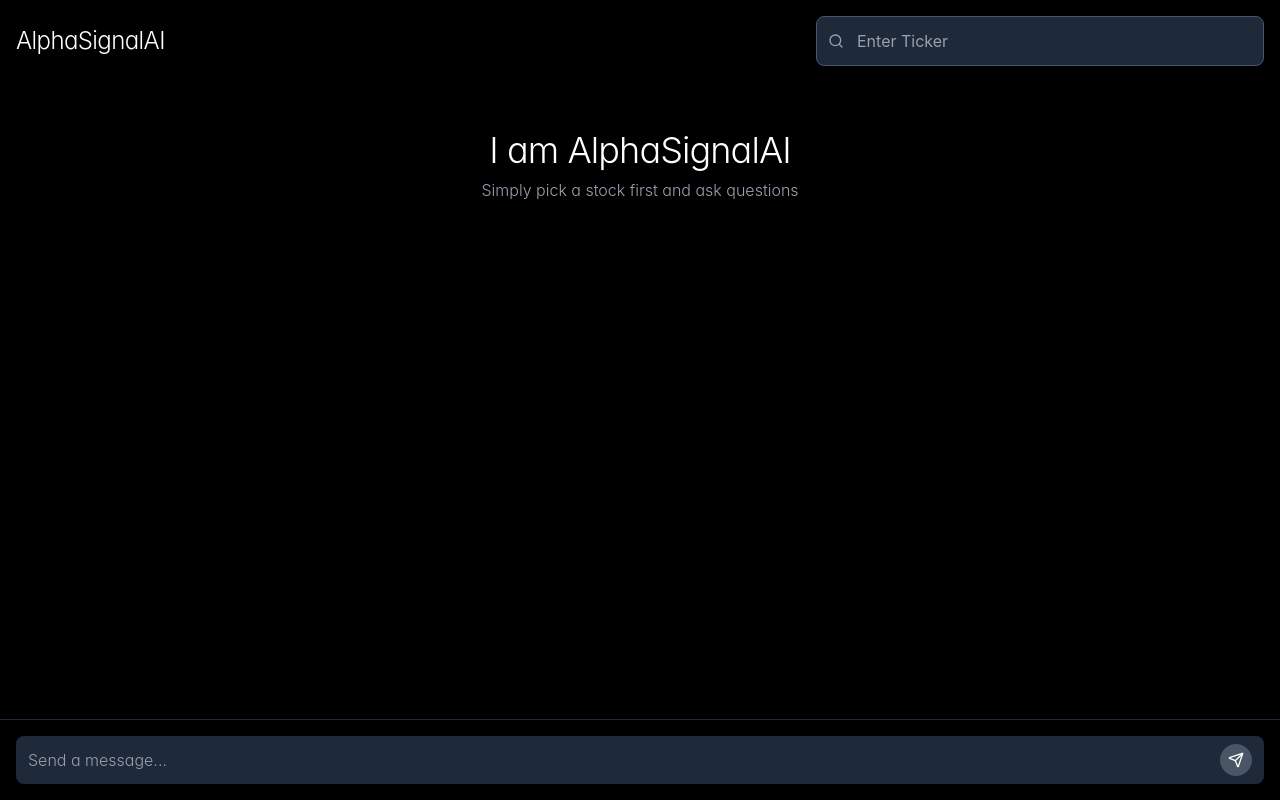
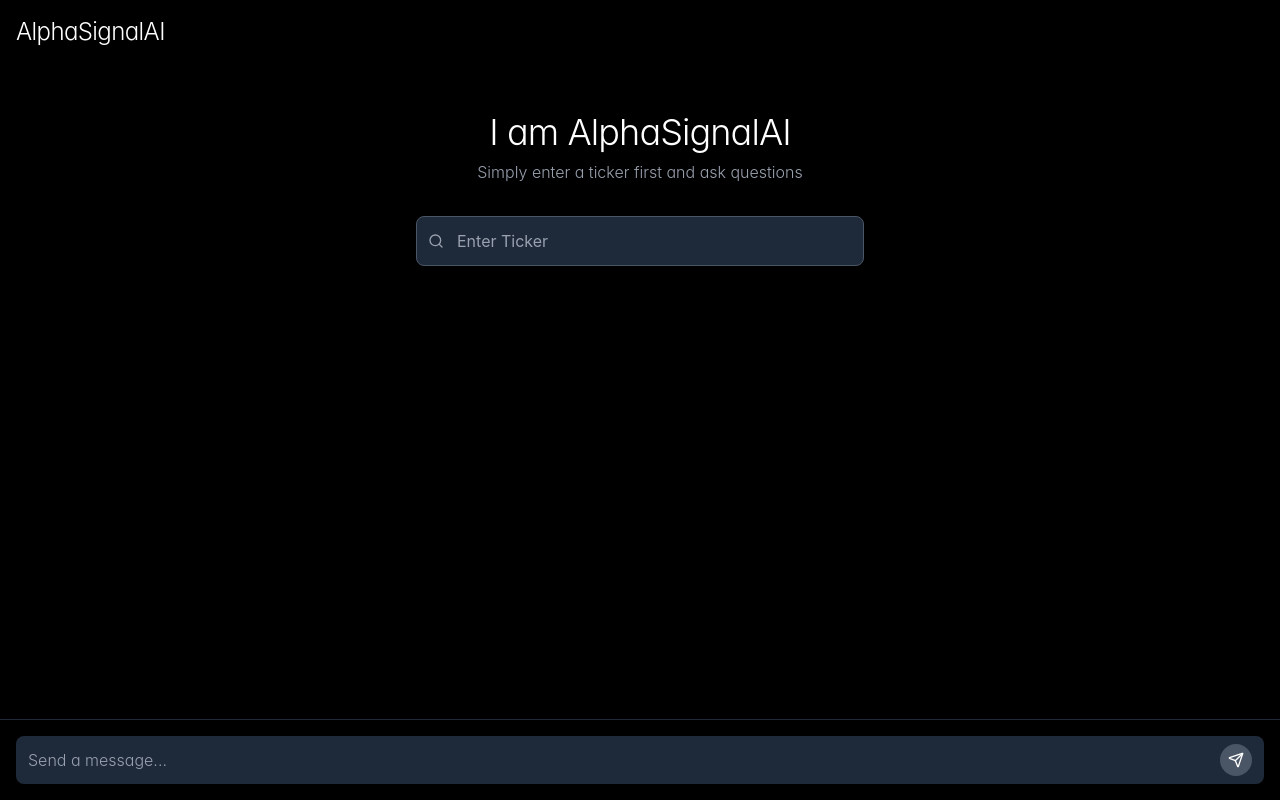
Before and after one commit to hasanpeal/AlphaSignalAI, a Next.js app: page / in a window 1280 px wide. Built offline with nearby package versions, Linux system fonts and the light colour scheme.

Commit message:
UI improvement

```diff
--- a/src/app/layout.tsx
+++ b/src/app/layout.tsx
@@ -15,7 +15,7 @@
 export const metadata: Metadata = {
   title: "AlphaSignalAI",
   description:
-    "AlphaSignalAI is an AI-powered stock analysis tool that uses Twitter data to analyze stocks.",
+    "AlphaSignalAI is an AI-powered stock analysis tool that uses Twitter data to analyze stocks",
   keywords: [
     "stock analysis",
     "AI trading",
--- a/src/app/page.tsx
+++ b/src/app/page.tsx
@@ -3,13 +3,13 @@
 import { useState } from "react";
 import StockSearch from "@/components/StockSearch";
 import ChatInterface from "@/components/ChatInterface";
-import { X } from "lucide-react";
+import { RefreshCw } from "lucide-react";
 
 export default function Home() {
   const [selectedStock, setSelectedStock] = useState<string>("");
   const [resetKey, setResetKey] = useState(0);
 
-  const handleExit = () => {
+  const handleNewChat = () => {
     setSelectedStock("");
     setResetKey((prev) => prev + 1); // Force ChatInterface to completely reset
   };
@@ -18,37 +18,37 @@
     <div className="min-h-screen bg-black">
       {/* Main Content - Full Screen Chat */}
       <main className="h-screen flex flex-col">
-        {/* Header with branding and search */}
+        {/* Header with branding */}
         <div className="flex items-center justify-between p-4">
           {/* Left side - Branding */}
           <div className="flex items-center space-x-2">
-            <h1 className="text-2xl font-light tracking-tight text-white">
+            <h1
+              className="text-2xl font-light tracking-tight text-white cursor-pointer"
+              onClick={() => window.location.reload()}
+            >
               AlphaSignalAI
             </h1>
           </div>
 
-          {/* Right side - Stock Search (only show when no stock selected) */}
-          {!selectedStock && (
-            <div className="flex-1 max-w-[120px] sm:max-w-[200px] md:max-w-md ml-2 sm:ml-4">
-              <StockSearch
-                onStockSelect={setSelectedStock}
-                selectedStock={selectedStock}
-              />
-            </div>
+          {/* Right side - New Chat button (only show when stock is selected) */}
+          {selectedStock && (
+            <button
+              onClick={handleNewChat}
+              className="flex items-center space-x-2 px-3 py-2 bg-gray-800 hover:bg-gray-700 text-white rounded-lg transition-colors text-sm"
+            >
+              <RefreshCw className="w-4 h-4" />
+              <span className="cursor-pointer">New Chat</span>
+            </button>
           )}
         </div>
 
         {/* Chat Interface - Full Screen */}
         <div className="flex-1 relative">
-          {selectedStock && (
-            <button
-              onClick={handleExit}
-              className="absolute top-2 sm:top-4 left-2 sm:left-4 z-10 p-1.5 sm:p-2 bg-gray-800 hover:bg-gray-700 text-white rounded-full transition-colors flex items-center justify-center"
-            >
-              <X className="w-4 h-4 sm:w-5 sm:h-5" />
-            </button>
-          )}
-          <ChatInterface key={resetKey} selectedStock={selectedStock} />
+          <ChatInterface
+            key={resetKey}
+            selectedStock={selectedStock}
+            onStockSelect={setSelectedStock}
+          />
         </div>
       </main>
     </div>
--- a/src/components/ChatInterface.tsx
+++ b/src/components/ChatInterface.tsx
@@ -3,6 +3,7 @@
 import { useState, useRef, useEffect } from "react";
 import { Send, Bot, User } from "lucide-react";
 import ReactMarkdown from "react-markdown";
+import StockSearch from "@/components/StockSearch";
 
 interface Message {
   id: string;
@@ -13,9 +14,13 @@
 
 interface ChatInterfaceProps {
   selectedStock?: string;
+  onStockSelect?: (symbol: string) => void;
 }
 
-export default function ChatInterface({ selectedStock }: ChatInterfaceProps) {
+export default function ChatInterface({
+  selectedStock,
+  onStockSelect,
+}: ChatInterfaceProps) {
   const [messages, setMessages] = useState<Message[]>([]);
   const [inputMessage, setInputMessage] = useState("");
   const [isLoading, setIsLoading] = useState(false);
@@ -39,7 +44,6 @@
     { text: "Analyzing keywords", icon: "💭" },
     { text: "Identifying catalysts", icon: "⚡" },
     { text: "Generating insights", icon: "💡" },
-    { text: "Generating summary", icon: "📝" },
   ];
 
   useEffect(() => {
@@ -147,8 +151,18 @@
             <p className="text-gray-400 mb-6 sm:mb-8 font-light text-sm sm:text-base">
               {selectedStock
                 ? `How can I help you analyze ${selectedStock} today?`
-                : "Simply pick a stock first and ask questions"}
+                : "Simply enter a ticker first and ask questions"}
             </p>
+
+            {/* Stock Search - Only show when no stock is selected */}
+            {!selectedStock && onStockSelect && (
+              <div className="max-w-md mx-auto mb-6 sm:mb-8">
+                <StockSearch
+                  onStockSelect={onStockSelect}
+                  selectedStock={selectedStock}
+                />
+              </div>
+            )}
 
             {/* Suggested Prompts */}
             {suggestedPrompts.length > 0 && (
@@ -174,10 +188,10 @@
               }`}
             >
               <div
-                className={`flex items-start space-x-2 sm:space-x-3 max-w-[85%] sm:max-w-[80%] ${
+                className={`flex items-start max-w-[85%] sm:max-w-[80%] ${
                   message.role === "user"
-                    ? "flex-row-reverse space-x-reverse"
-                    : ""
+                    ? "flex-row-reverse space-x-reverse space-x-3"
+                    : "space-x-3"
                 }`}
               >
                 <div
--- a/src/components/StockSearch.tsx
+++ b/src/components/StockSearch.tsx
@@ -112,21 +112,21 @@
       </div>
 
       {isOpen && results.length > 0 && (
-        <div className="absolute z-10 w-full mt-1 bg-gray-800 border border-gray-600 rounded-lg shadow-lg max-h-60 overflow-y-auto">
+        <div className="absolute z-10 w-full mt-1 bg-gray-800 border border-gray-600 rounded-lg shadow-lg max-h-48 sm:max-h-60 overflow-y-auto">
           {results.map((stock, index) => (
             <div
               key={`${stock.symbol}-${stock.exchange}-${index}`}
               onClick={() => handleSelectStock(stock)}
-              className={`px-2 sm:px-3 md:px-4 py-1.5 sm:py-2 md:py-3 cursor-pointer hover:bg-gray-700 ${
+              className={`px-2 sm:px-3 md:px-4 py-2 sm:py-2 md:py-3 cursor-pointer hover:bg-gray-700 active:bg-gray-600 transition-colors text-left ${
                 index === selectedIndex ? "bg-gray-700" : ""
               }`}
             >
               <div className="flex justify-between items-center">
                 <div className="min-w-0 flex-1">
-                  <div className="font-semibold text-white text-xs sm:text-sm md:text-base truncate">
+                  <div className="font-semibold text-white text-xs sm:text-sm md:text-base truncate text-left">
                     {stock.symbol}
                   </div>
-                  <div className="text-xs text-gray-300 truncate hidden sm:block">
+                  <div className="text-xs text-gray-300 truncate hidden sm:block text-left">
                     {stock.name}
                   </div>
                 </div>
--- a/src/lib/twelve-data.ts
+++ b/src/lib/twelve-data.ts
@@ -237,7 +237,7 @@
 
       const allResults = response.data.data || [];
 
-      // Filter for NASDAQ stocks only and remove duplicates
+      // Remove duplicates and include stocks from multiple exchanges
       const seenSymbols = new Set<string>();
       const filteredResults = allResults
         .filter(
@@ -247,14 +247,12 @@
             name: string;
             type: string;
           }) => {
-            // Only include NASDAQ stocks
-            const isNasdaq = item.exchange === "NASDAQ";
+            // Check if we've already seen this symbol (case-insensitive)
+            const symbolKey = item.symbol.toUpperCase();
+            const isDuplicate = seenSymbols.has(symbolKey);
 
-            // Check if we've already seen this symbol
-            const isDuplicate = seenSymbols.has(item.symbol);
-
-            if (isNasdaq && !isDuplicate) {
-              seenSymbols.add(item.symbol);
+            if (!isDuplicate) {
+              seenSymbols.add(symbolKey);
               return true;
             }
 
@@ -264,7 +262,7 @@
         .slice(0, 10); // Limit to top 10 results
 
       console.log(
-        `🔍 [Twelve Data] Search results for "${query}": ${allResults.length} total, ${filteredResults.length} NASDAQ unique`
+        `🔍 [Twelve Data] Search results for "${query}": ${allResults.length} total, ${filteredResults.length} unique`
       );
 
       return filteredResults;
```
